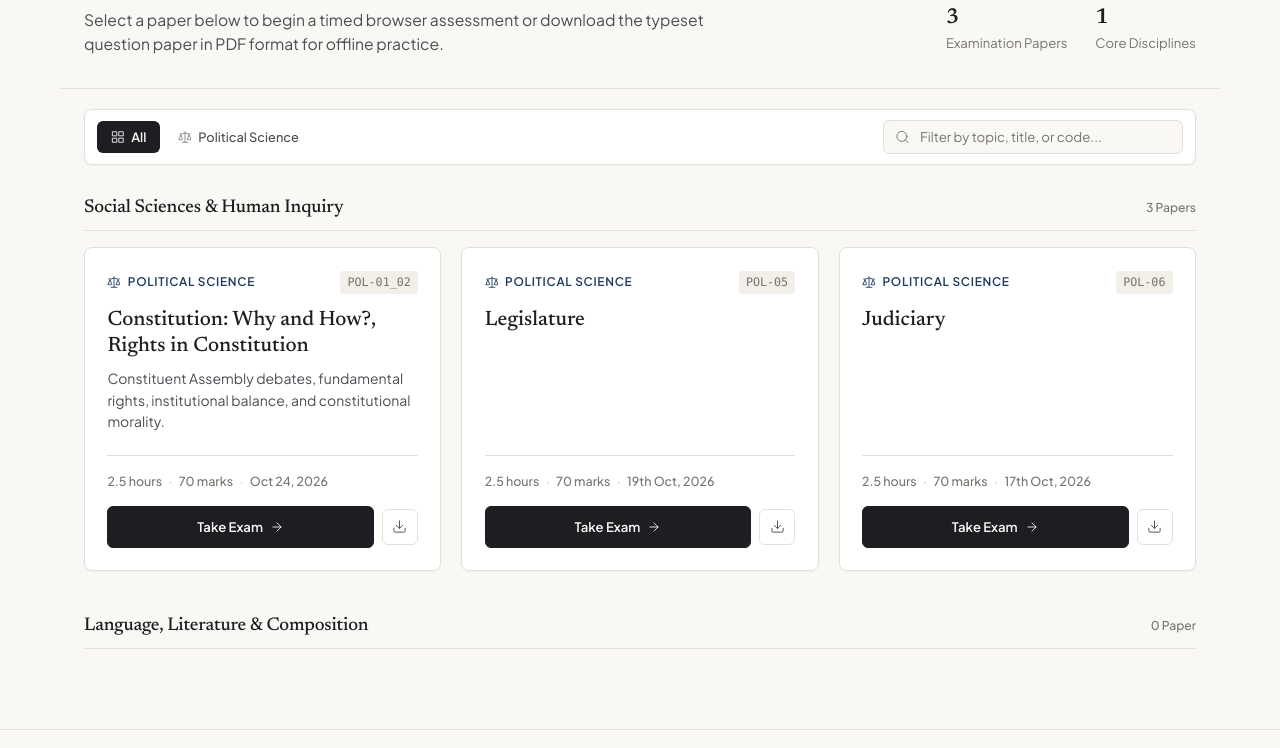
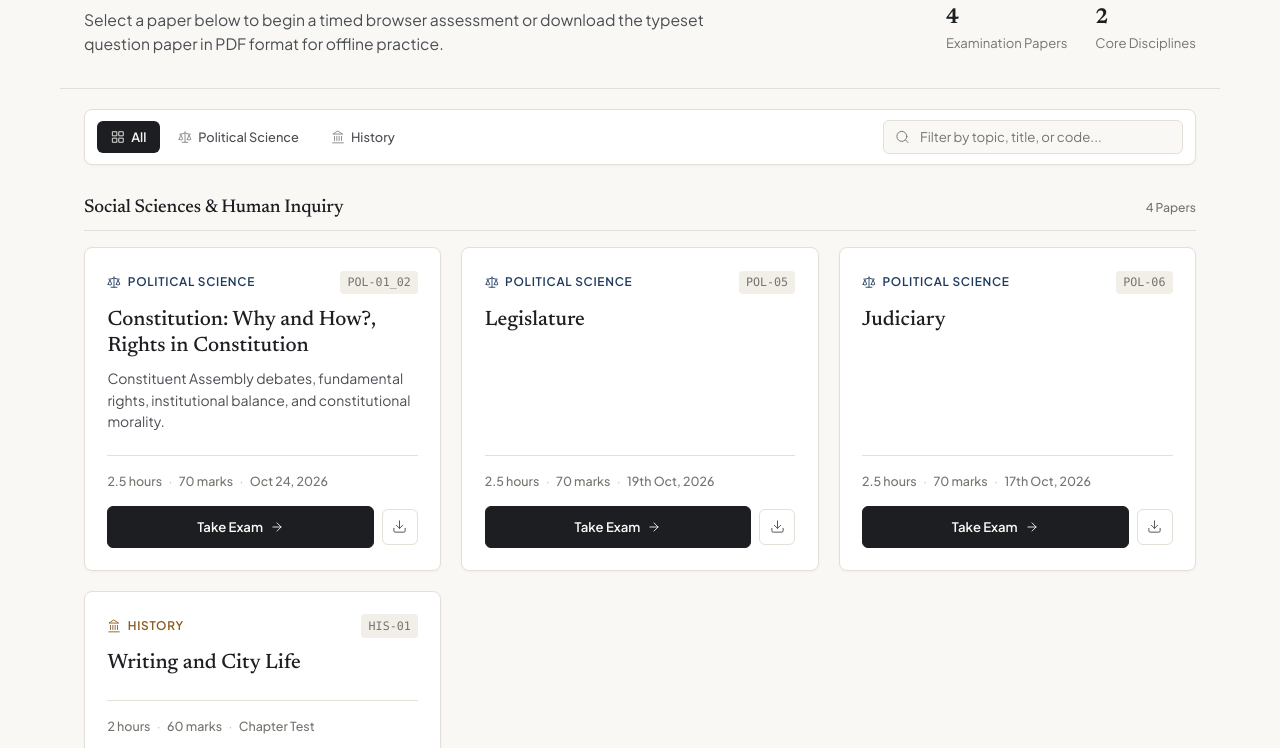
Before and after one commit to SkyPlay-Code/pikuexams, a plain HTML site: page index.html in a window 1280 px wide. Shown: the part 196-944 px from the top of the page. Drawn offline with Linux system fonts and the light colour scheme.

Commit message:
Update exam entries in index.html
Removed commented-out Sociology exam data from index.html and added a History exam entry.

```diff
--- a/index.html
+++ b/index.html
@@ -733,18 +733,18 @@
         htmlFile: "Exams/pol6.html",
         pdfLink: "https://schoolchan.onrender.com/thread/18#p255"
       },
-      // {
-      //   id: "SOC-01",
-      //   subject: "Sociology",
-      //   category: "Social Sciences & Human Inquiry",
-      //   title: "Sociology and Society",
-      //   description: "Sociological imagination, plurality of perspectives, and relationship with other social sciences.",
-      //   duration: "60 mins",
-      //   marks: "30 marks",
-      //   date: "Chapter Test",
-      //   htmlFile: "exams/sociology-ch1.html",
-      //   pdfLink: "https://example.com/download/sociology-paper-1"
-      // },
+      {
+        id: "HIS-01",
+        subject: "History",
+        category: "Social Sciences & Human Inquiry",
+        title: "Writing and City Life",
+        description: "",
+        duration: "2 hours",
+        marks: "60 marks",
+        date: "Chapter Test",
+        htmlFile: "Exams/HIS1-XI.html",
+        pdfLink: "https://schoolchan.onrender.com/thread/29"
+      },
       // {
       //   id: "PSY-01",
       //   subject: "Psychology",
```
